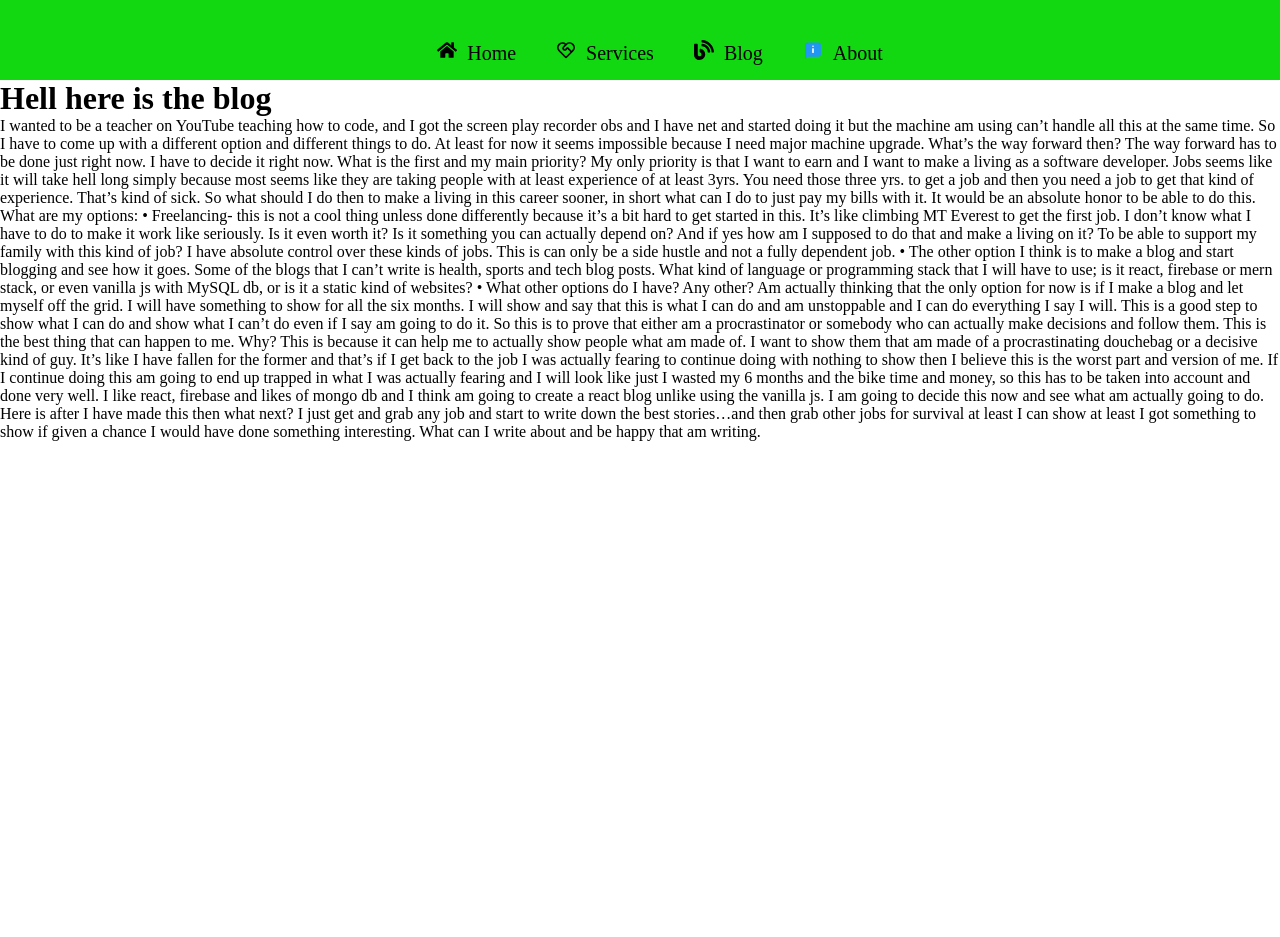
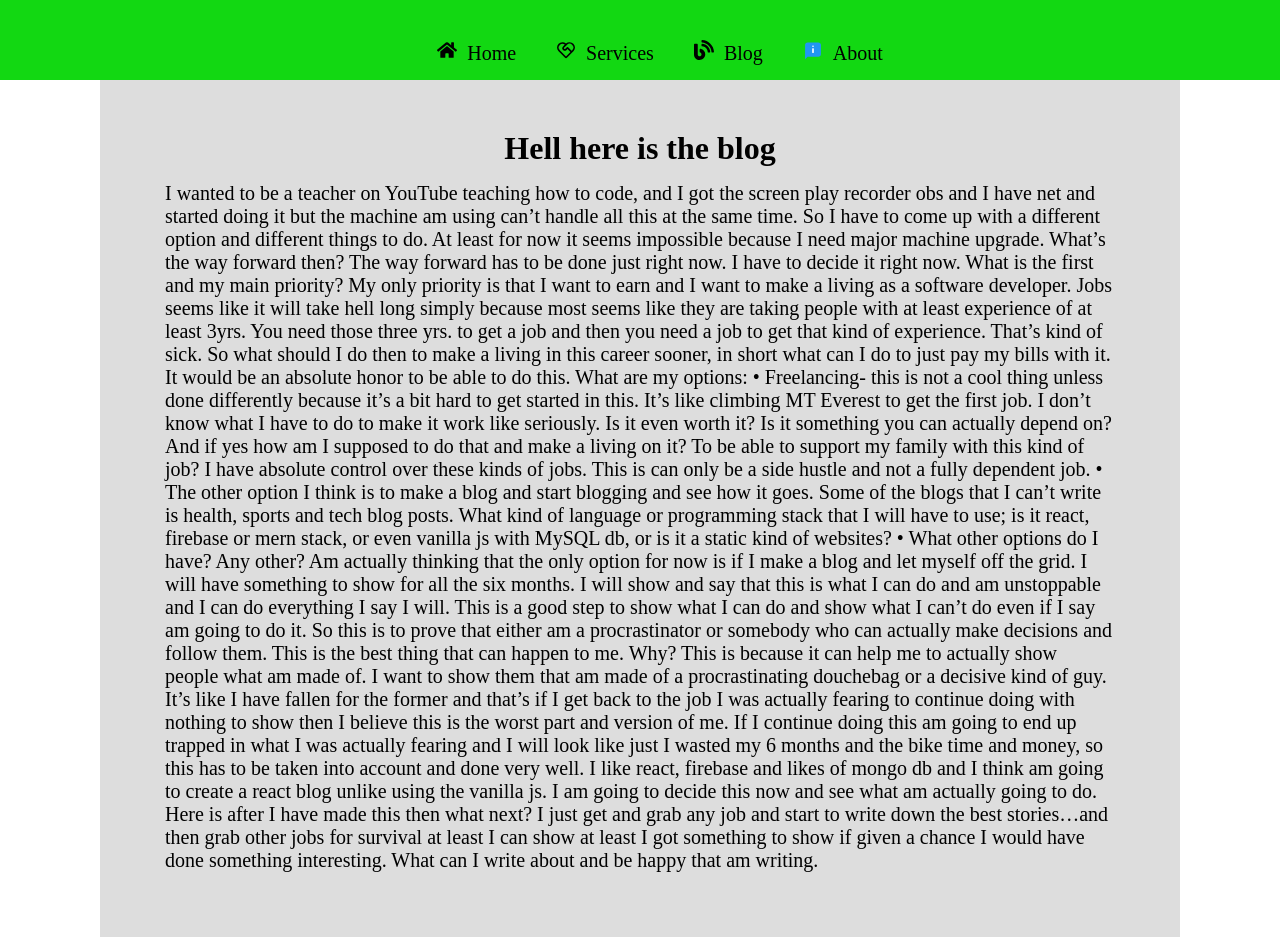
Before and after one commit to sirben181/web-reactv1, a React (Create React App) app: page /blog in a window 1280 px wide. Before the commit the page ends 800 px from the top, so only its background shows below. Built offline with nearby package versions, Linux system fonts and the light colour scheme.

Commit message:
here we go

```diff
--- a/src/pages/Blog.js
+++ b/src/pages/Blog.js
@@ -1,8 +1,9 @@
 import React from 'react'
+import './blog.css'
 
 const Blog = () => {
     return (
-        <div>
+        <div className="blog_container">
              <h1>Hell here is the blog</h1>
              <p>I wanted to be a teacher on YouTube teaching how to code, and I got the screen play recorder obs and I have net and started doing it but the machine am using can’t handle all this at the same time. So I have to come up with a different option and different things to do. At least for now it seems impossible because I need major machine upgrade.
 What’s the way forward then? The way forward has to be done just right now. I have to decide it right now. What is the first and my main priority? My only priority is that I want to earn and I want to make a living as a software developer. Jobs seems like it will take hell long simply because most seems like they are taking people with at least experience of at least 3yrs.
--- /dev/null
+++ b/src/pages/blog.css
@@ -0,0 +1,15 @@
+.blog_container{display:flex;
+    flex-direction:column;
+    padding:50px;
+margin-left:100px;
+margin-right:100px;
+background:#ddd;
+/* width:100%; */
+height:auto;}
+.blog_container h1{
+    text-align:center;
+}
+.blog_container p{
+    font-size:20px;
+    padding:15px;
+}
```
